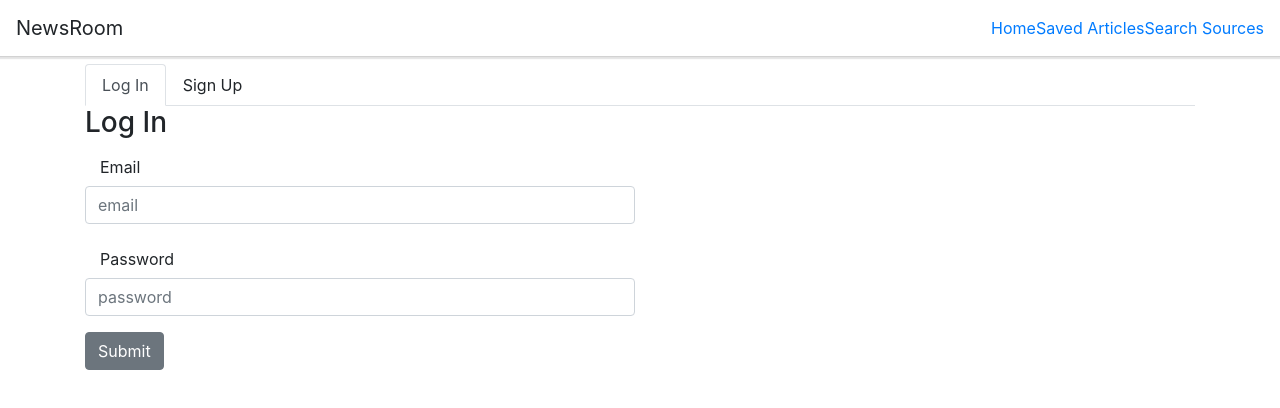
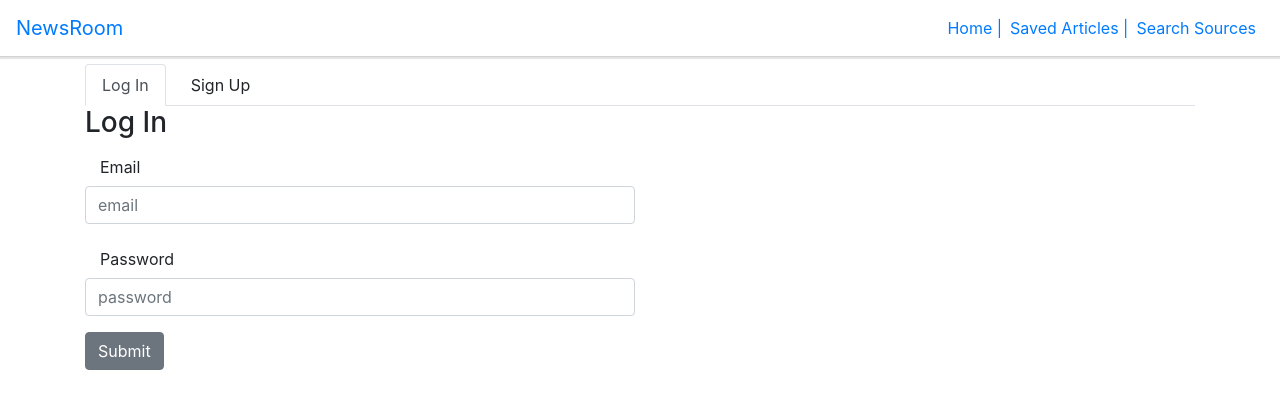
Before and after one commit to aebenw/NewsRoom-React, a React (Create React App) app: page / in a window 1280 px wide. Shown: the top 408 px of the page. Built offline with nearby package versions, Linux system fonts and the light colour scheme.

Commit message:
some touch ups and logout work

```diff
--- a/src/components/auth/SignIn.js
+++ b/src/components/auth/SignIn.js
@@ -22,6 +22,11 @@ class Auth extends Component{
     password: ''
   }
 
+  componentDidUpdate(prevProps) {
+    const { history, currentUser } = this.props
+    return prevProps.currentUser !== currentUser ? history.push('/home') : null
+  }
+
   displayErrors = () => {
     const { errors, type } = this.props
     if(type === 'Login' && errors.loginErrors){
@@ -44,7 +49,6 @@ class Auth extends Component{
     const {submitAction, history, currentUser} = this.props
     e.preventDefault()
     submitAction(this.state)
-    .then(() =>  currentUser.email ? history.push('/home') : null)
   }
 
   render(){
--- a/src/components/nav/NavBar.js
+++ b/src/components/nav/NavBar.js
@@ -1,32 +1,73 @@
-import React,{Fragment} from 'react';
+import React,{Component, Fragment} from 'react';
+import { withRouter } from 'react-router-dom'
+import { connect } from 'react-redux'
 import {
   Navbar,
   NavbarBrand,
   Nav,
   NavItem,
+  NavLink
   } from 'reactstrap';
 import { NavLink as RouterLink} from 'react-router-dom'
 import '../../stylesheets/nav.css'
-const NavBar = () => {
+
+import {logOutUser} from '../../store/actions/user'
+
+class NavBar extends Component {
+
+ delteJWT = () => {
+    const {logOutUser, history} = this.props
+    localStorage.removeItem("token")
+    logOutUser()
+    history.push('/')
+}
+
+  render(){
+    const { currentUser } = this.props
     return(
       <Fragment>
         <Navbar>
-        <NavbarBrand>NewsRoom</NavbarBrand>
+          <NavbarBrand>
+            <RouterLink exact to='/home'>NewsRoom</RouterLink>
+          </NavbarBrand>
           <Nav>
             <NavItem>
-            <RouterLink exact to="/home">Home</RouterLink>
+              <RouterLink exact to="/home">Home |</RouterLink>
             </NavItem>
              <NavItem>
-            <RouterLink exact to="/article/saved">Saved Articles</RouterLink>
+              <RouterLink exact to="/article/saved">Saved Articles |</RouterLink>
             </NavItem>
             <NavItem>
               <RouterLink to='/source/search'>Search Sources</RouterLink>
             </NavItem>
+            { currentUser.email ?
+            <NavItem>
+              {/* <RouterLink exact to='/home' onClick={() => delteJWT()}>| Log Out</RouterLink> */}
+              <p onClick={() => this.delteJWT()}>| Log Out</p>
+            </NavItem>
+            : null
+          }
           </Nav>
         </Navbar>
       </Fragment>
     )
+  }
 
 }
 
-export default NavBar
+
+const mapState = ({user: {currentUser}}) => {
+  return {
+    currentUser
+  }
+}
+
+const mapDispatch = (dispatch) => {
+  return {
+    logOutUser: () => {
+      return dispatch(logOutUser())
+    }
+  }
+}
+
+export default withRouter(connect(mapState, mapDispatch)(NavBar))
--- a/src/containers/NewsCarousel.js
+++ b/src/containers/NewsCarousel.js
@@ -9,7 +9,7 @@ const NewsCarousel = ({sources}) => {
     <Fragment>
       <Row>
         <Col sm="12" md={{ size: 7, offset: .8 }}>
-          <h2><Badge>Current Top News Sources</Badge></h2>
+          <h2><Badge>News Sources</Badge></h2>
         </Col>
       </Row>
       <InfiniteCarousel
--- a/src/store/actions/user.js
+++ b/src/store/actions/user.js
@@ -1,2 +1,3 @@
 export const logInUser = (user) => ({type: "LOGIN", user});
 export const savedArticlesAction = (articles) => ({type: 'SAVED_ARTICLES', articles});
+export const logOutUser = () => ({type: "LOGOUT"})
--- a/src/store/functions/news.js
+++ b/src/store/functions/news.js
@@ -55,6 +55,7 @@ export function showArticle(articleID){
 
 
 export function searchSources(source){
+  console.log(source)
   return (dispatch) => {
     return fetch(API + '/news/sources/search', {
       method: 'POST',
@@ -62,6 +63,7 @@ export function searchSources(source){
       body: JSON.stringify(source)
     }).then(res => res.json())
     .then(sources => {
+      console.log(sources)
       dispatch(foundSources(sources))
     })
   }
--- a/src/store/functions/user.js
+++ b/src/store/functions/user.js
@@ -13,7 +13,6 @@ export function login(body){
     return fetch(API + '/user/login', {
       method: "POST",
       headers: HEADERS,
-      credentials: 'include',
       body: JSON.stringify(body)
     }).then(res => res.json())
     .then(user => {
--- a/src/store/reducers/user.js
+++ b/src/store/reducers/user.js
@@ -2,13 +2,15 @@ export default function userReducer(state = {currentUser: {}}, action){
   switch(action.type){
     case "LOGIN":
     return {...state, currentUser: action.user};
+
+    case "LOGOUT":
+    return {...state, currentUser: {}}
 
     case "FAV_ARTICLE":
     let copy = [...state.currentUser.articles, action.article]
     return {...state, currentUser: {...state.currentUser, articles: copy}};
 
     case "SAVED_ARTICLES":
-    console.log(action)
     return {...state, currentUser: {...state.currentUser, savedArticles: action.articles}};
 
     default:
--- a/src/stylesheets/nav.css
+++ b/src/stylesheets/nav.css
@@ -2,3 +2,7 @@
   box-shadow: 0 0 1px 1px rgba(20,23,28,0.1), 0 3px 1px 0 rgba(20,23,28,0.1);
   margin-bottom: .5rem
 }
+
+.nav-item {
+  margin-right: 8px;
+}
```
Also changed, not shown: 1 other file (tests, documents, lock files or other folders). Lines whose indentation alone changed are shown as unchanged.
